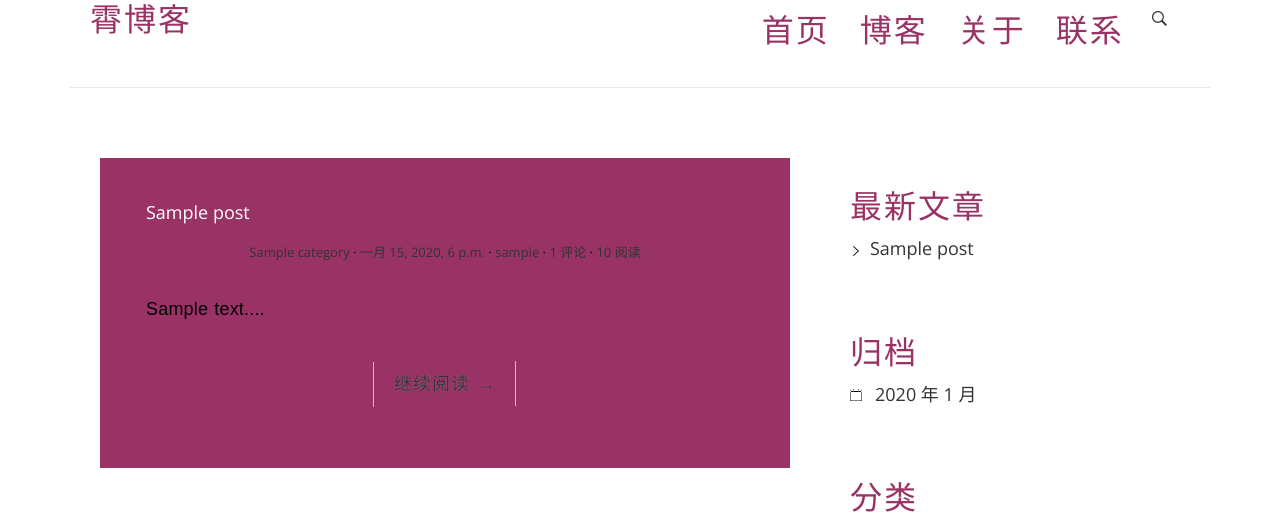
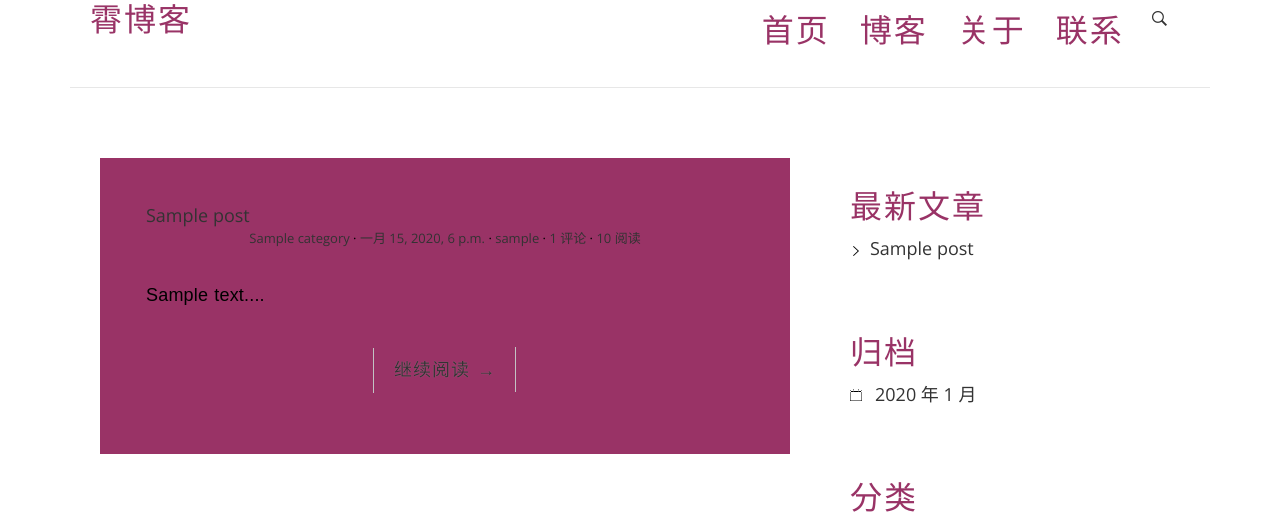
Before and after one commit to ZeroMoint/django-blog-tutorial, a Django app: page / in a window 1280 px wide. Shown: the part 210-727 px from the top of the page. Run offline with Django 3.2, Linux system fonts and the light colour scheme; tables that the repository leaves empty hold one stand-in row (values such as "Sample post"); some libraries are stand-ins or nearby versions.

Commit message:
Update index.html

```diff
--- a/templates/blog/index.html
+++ b/templates/blog/index.html
@@ -6,7 +6,7 @@
         <article class="post post-{{ post.pk }}">
             <div class="tm-purple-bg tm-box-pad tm-bordered-box tm-no-border-top">
             <header class="entry-header">
-                <a href="{{ post.get_absolute_url }}"><h2 class="tm-section-title">{{ post.title }}</h2></a>
+                <a href="{{ post.get_absolute_url }} class="tm-nav-item-link tm-button"">{{ post.title }}</a>
                 <div class="entry-meta">
                     <span class="post-category"><a href="{% url 'blog:category' post.category.pk %}">{{ post.category.name }}</a></span>
                     <span class="post-date"><a href="{% url 'blog:archives' post.created_time.year post.created_time.month %}"><time class="entry-date"
```
